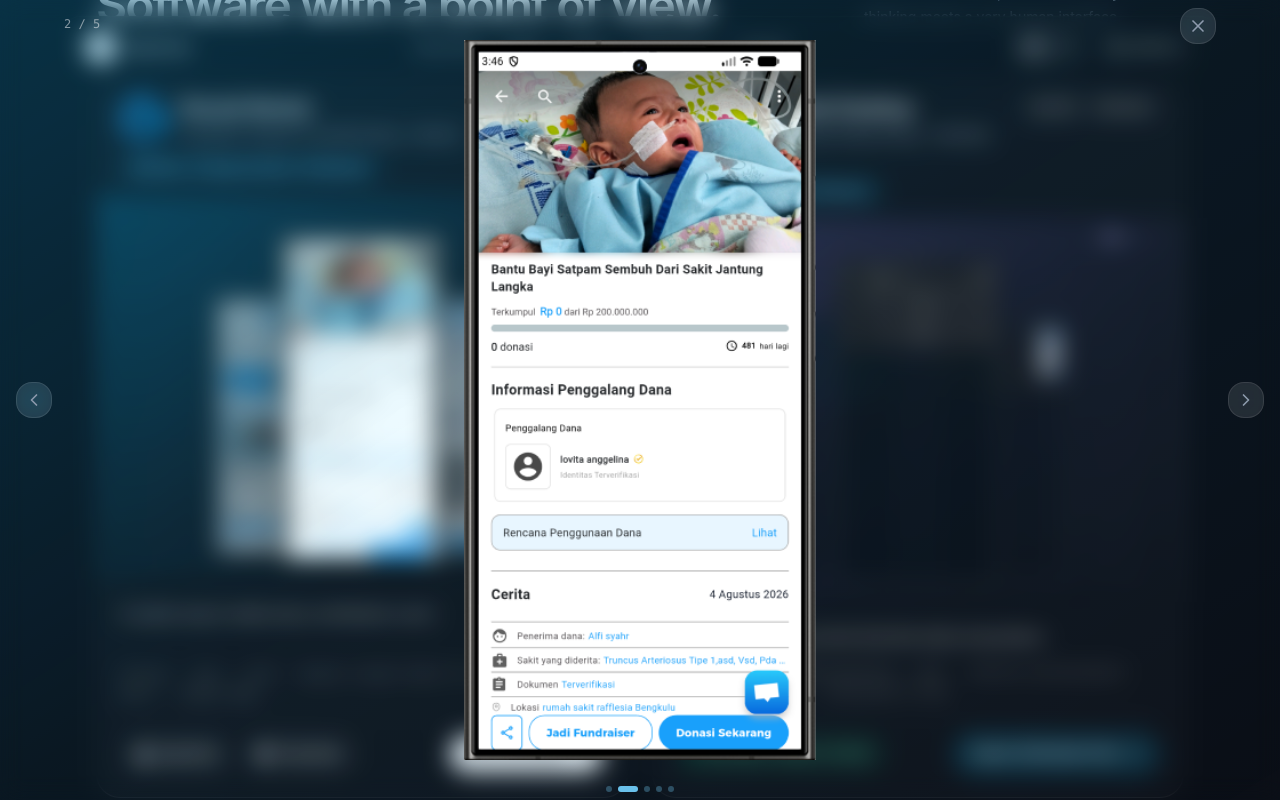
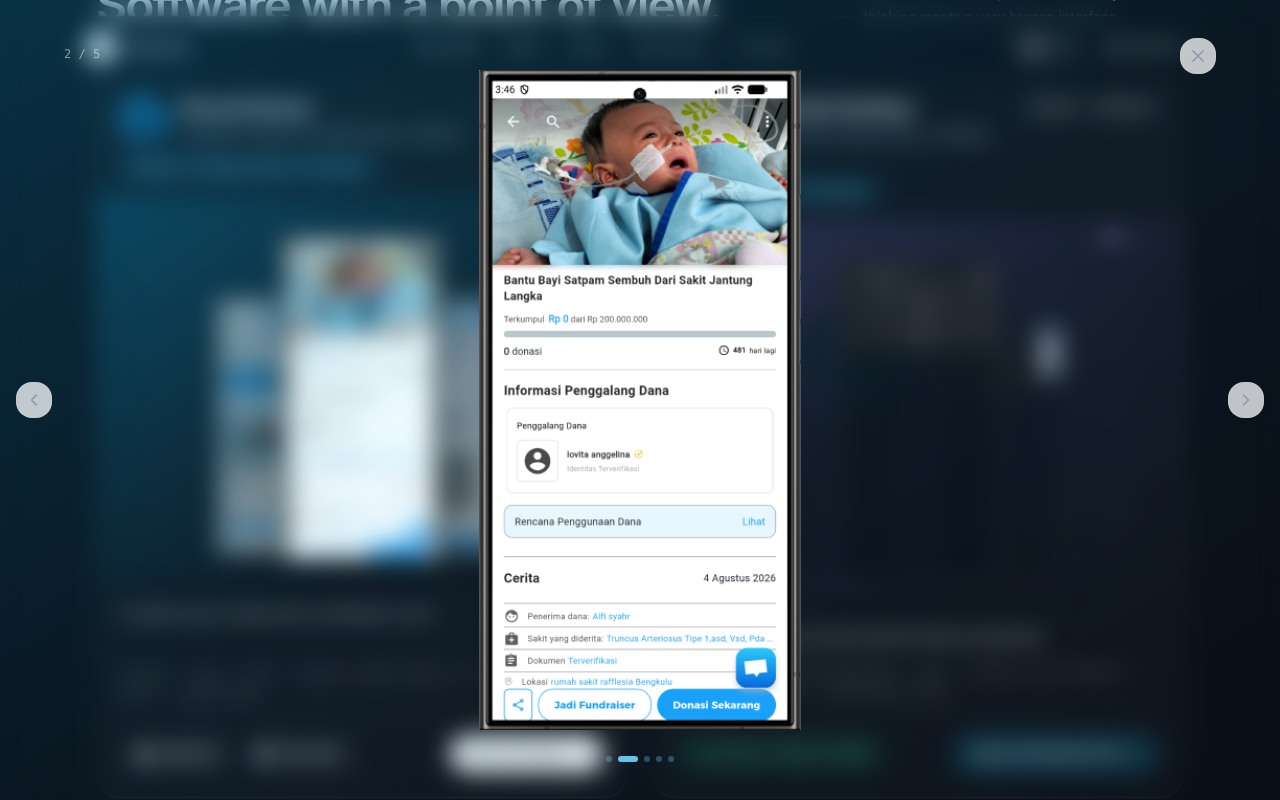
Before and after one commit to Yoenas/yoenas.github.io, a Next.js app: page / in a window 1280 px wide. Both pictures are taken after a click on the button 361 px from the left and 2034 px from the top of the page. Shown: the part 1634-2434 px from the top of the page. Built offline with nearby package versions, Linux system fonts and the light colour scheme.

Commit message:
feat(media-lightbox): fix overlapping ui
Button Close overlapping with toolbar browser, button next/prev overlapping with bottom ui browser

```diff
--- a/app/globals.css
+++ b/app/globals.css
@@ -134,6 +134,13 @@
 
   .icon-button {
     @apply grid size-9 place-items-center rounded-lg bg-white/10 backdrop-blur-md border border-white/10 text-muted-foreground transition hover:bg-white/10 hover:text-foreground;
+  }
+
+  .icon-button-mediabox {
+    @apply grid size-9 place-items-center rounded-lg
+    bg-white/75 backdrop-blur-md border border-white/10
+    text-muted-foreground transition
+    hover:bg-white/10 hover:text-foreground
   }
 
   .text-button,
--- a/components/portfolio-site.tsx
+++ b/components/portfolio-site.tsx
@@ -161,13 +161,13 @@ function MediaLightbox({
       {/* Media container — stops click from closing */}
       <div
         className="relative flex items-center justify-center"
-        style={{ maxWidth: '90vw', maxHeight: '90vh', width: '100%', height: '100%' }}
+        style={{ maxWidth: '90vw', maxHeight: 'calc(100dvh - 140px)', width: '100%', height: '100%' }}
         onClick={(e) => e.stopPropagation()}
       >
         {item.kind === 'image' ? (
           <div
             className="relative"
-            style={{ maxWidth: '90vw', maxHeight: '90vh', width: '100%', height: '100%' }}
+            style={{ maxWidth: '90vw', maxHeight: 'calc(100dvh - 140px)', width: '100%', height: '100%' }}
           >
             <Image
               src={item.src}
@@ -188,7 +188,7 @@ function MediaLightbox({
             className="rounded-xl shadow-2xl"
             style={{
               maxWidth: '90vw',
-              maxHeight: '90vh',
+              maxHeight: 'calc(100dvh - 140px)',
               objectFit: 'contain',
               display: 'block',
             }}
@@ -197,7 +197,7 @@ function MediaLightbox({
 
         {/* Close */}
         <button
-          className="icon-button absolute -top-8 right-0 sm:right-0"
+          className="icon-button-mediabox absolute -top-8 right-0 sm:right-0"
           onClick={onClose}
           aria-label="Close media viewer"
         >
@@ -208,7 +208,7 @@ function MediaLightbox({
         {total > 1 && (
           <button
             className='absolute left-0 top-1/2 -translate-y-1/2 -translate-x-12
-             icon-button hidden sm:flex items-center justify-center'
+             icon-button-mediabox hidden sm:flex items-center justify-center'
             onClick={prev}
             aria-label="Previous"
           >
@@ -220,7 +220,7 @@ function MediaLightbox({
         {total > 1 && (
           <button
             className="absolute right-0 top-1/2 -translate-y-1/2 translate-x-12
-            icon-button hidden sm:flex items-center justify-center"
+            icon-button-mediabox hidden sm:flex items-center justify-center"
             onClick={next}
             aria-label="Next"
           >
@@ -231,7 +231,7 @@ function MediaLightbox({
         {/* Mobile swipe row — bottom bar */}
         {total > 1 && (
           <div className="absolute -bottom-8 left-0 right-0 flex items-center justify-center gap-4">
-            <button className="icon-button sm:hidden" onClick={prev} aria-label="Previous">
+            <button className="icon-button-mediabox sm:hidden" onClick={prev} aria-label="Previous">
               <ChevronRight size={18} className="rotate-180" />
             </button>
             {/* Dot strip */}
@@ -247,7 +247,7 @@ function MediaLightbox({
                 />
               ))}
             </div>
-            <button className="icon-button sm:hidden" onClick={next} aria-label="Next">
+            <button className="icon-button-mediabox sm:hidden" onClick={next} aria-label="Next">
               <ChevronRight size={18} />
             </button>
           </div>
```
